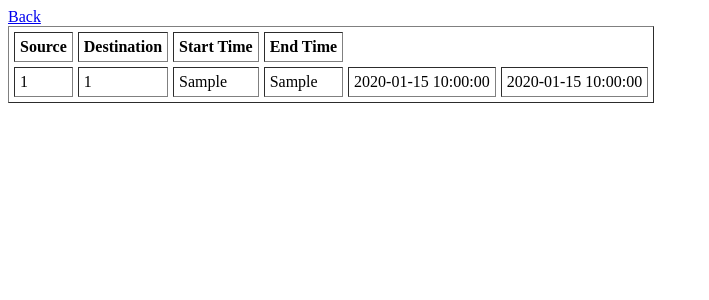
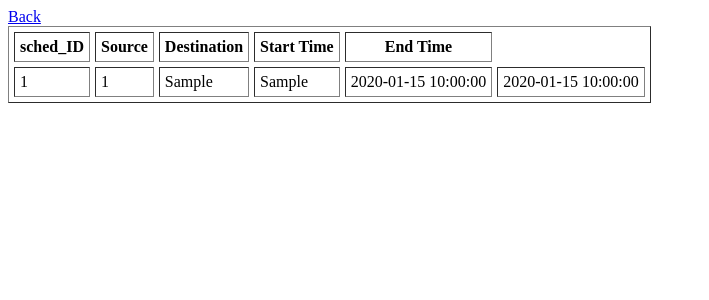
Before and after one commit to marihaahammed/Railways_Management_Website, a Flask app: page /Schedule in a window 1280 px wide. Shown: the top 300 px of the page, without its empty margins (0-709 px from the left). Run offline with Flask 2, Linux system fonts and the light colour scheme; the visitor is signed in with stand-in values (Sample User, id 1); tables that the repository leaves empty or names only in its code hold one stand-in row (values such as "Sample post"); some libraries are stand-ins or nearby versions.

Commit message:
also fixed schedule

```diff
--- a/templates/Schedule.html
+++ b/templates/Schedule.html
@@ -7,7 +7,7 @@
 	<body>
 		<a href= "/EmployeePortal" >Back</a>
 		<table border="1" cellpadding="5" cellspacing="5">
-		<tr><th>Source</th><th>Destination</th><th>Start Time</th><th>End Time</th></tr>
+		<tr><th>sched_ID</th><th>Source</th><th>Destination</th><th>Start Time</th><th>End Time</th></tr>
 		{% for row in data %}
 		<tr>
 			{% for d in row %}
```
